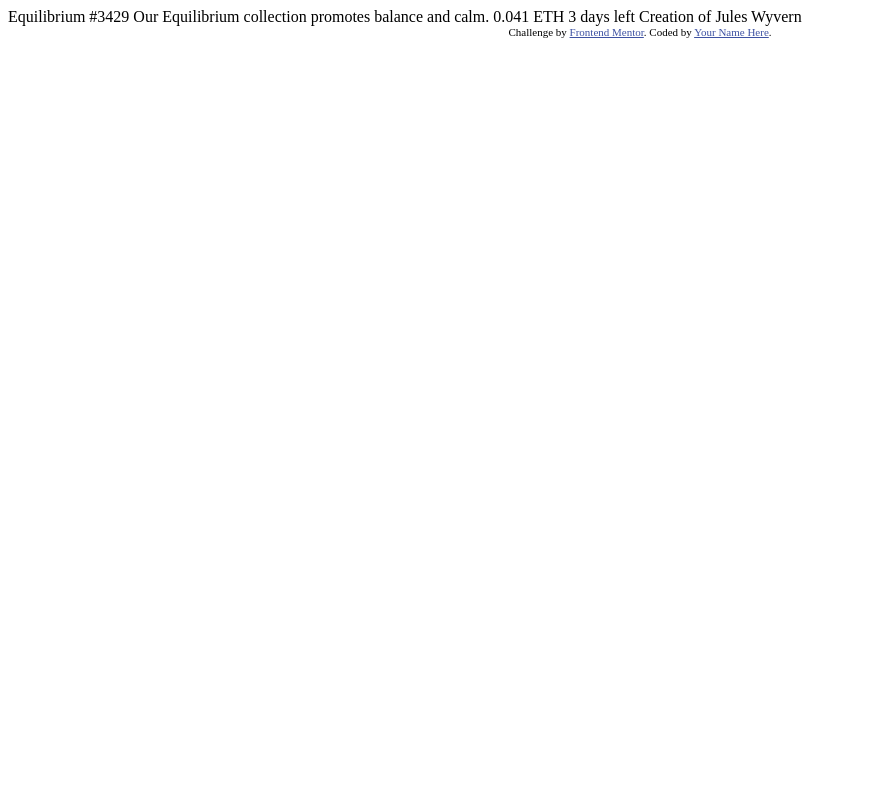
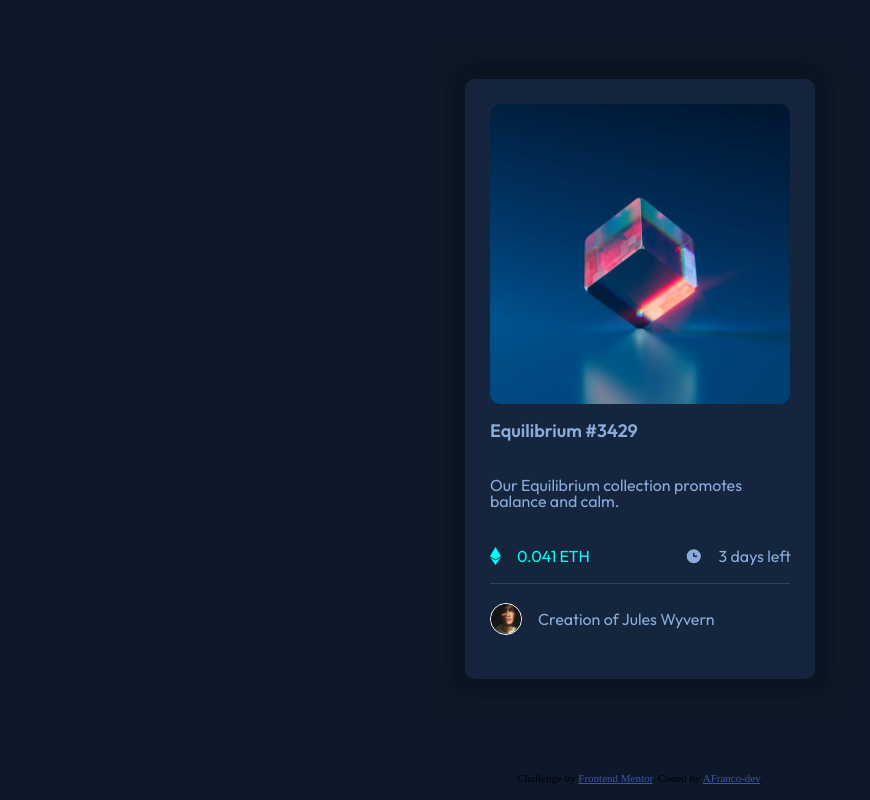
Before and after one commit to AFranco-dev/NFT_card_challenge, a plain HTML site: page index.html in a window 1280 px wide. Shown: the whole page, without its empty margins (0-870 px from the left). Drawn offline with Linux system fonts and the light colour scheme.

Commit message:
Subida final de verdad

```diff
--- /dev/null
+++ b/NFTcss.css
@@ -0,0 +1,301 @@
+/* http://meyerweb.com/eric/tools/css/reset/
+   v2.0 | 20110126
+   License: none (public domain)
+*/
+
+html,
+body,
+div,
+span,
+applet,
+object,
+iframe,
+h1,
+h2,
+h3,
+h4,
+h5,
+h6,
+p,
+blockquote,
+pre,
+a,
+abbr,
+acronym,
+address,
+big,
+cite,
+code,
+del,
+dfn,
+em,
+img,
+ins,
+kbd,
+q,
+s,
+samp,
+small,
+strike,
+strong,
+sub,
+sup,
+tt,
+var,
+b,
+u,
+i,
+center,
+dl,
+dt,
+dd,
+ol,
+ul,
+li,
+fieldset,
+form,
+label,
+legend,
+table,
+caption,
+tbody,
+tfoot,
+thead,
+tr,
+th,
+td,
+article,
+aside,
+canvas,
+details,
+embed,
+figure,
+figcaption,
+footer,
+header,
+hgroup,
+menu,
+nav,
+output,
+ruby,
+section,
+summary,
+time,
+mark,
+audio,
+video {
+    margin: 0;
+    padding: 0;
+    border: 0;
+    font-size: 100%;
+    font: inherit;
+    vertical-align: baseline;
+}
+
+/* HTML5 display-role reset for older browsers */
+article,
+aside,
+details,
+figcaption,
+figure,
+footer,
+header,
+hgroup,
+menu,
+nav,
+section {
+    display: block;
+}
+
+body {
+    line-height: 1;
+}
+
+ol,
+ul {
+    list-style: none;
+}
+
+blockquote,
+q {
+    quotes: none;
+}
+
+blockquote:before,
+blockquote:after,
+q:before,
+q:after {
+    content: '';
+    content: none;
+}
+
+table {
+    border-collapse: collapse;
+    border-spacing: 0;
+}
+
+*,
+*::after,
+*::before {
+    box-sizing: border-box;
+}
+
+body{
+    height: 100vh;
+    display: flex;
+    flex-direction: column;
+    justify-content: center;
+    align-items: center;
+    background-color: hsl(217, 54%, 11%);
+}
+
+main{
+    display: flex;
+    flex-direction: column;
+    justify-content: center;
+    flex-grow: 1;
+    font-family: 'Outfit', sans-serif;
+    font-weight: 400;
+    color: hsl(215, 51%, 70%);
+}
+
+h1{
+    font-size: large;
+    font-weight: 600;
+}
+
+footer{
+    flex-grow: 0;
+    padding: 1em;
+}
+/* this is the panel main layout */
+.panel{
+    max-width: 350px;
+    min-height: 600px;
+    max-height: 600px;
+    display: flex;
+    flex-direction: column;
+    justify-content: space-between;
+    align-items: center;
+    padding: 25px;
+    border-radius: 10px;
+    background-color: hsl(216, 50%, 16%);
+    box-shadow: 0px 0px 5px 15px hsla(216, 50%, 9%, 1), 0px 0px 5px 45px hsla(216, 50%, 10%, 1);
+}
+/* abc
+abc
+here start the img and hover effect
+abc
+abc */
+.imgWrap{
+    position: relative;
+    height: 300px;
+    width: 300px;
+    max-width: 300px;
+    max-height: 300px;
+    flex-grow: 0;
+}
+
+.stand{
+    width: 300px;
+    height: 300px;
+    border-radius: 10px;
+}
+
+.hover_container{
+    position: absolute;
+    top: 0;
+    left: 0;
+    width: 100%;
+    height: 100%;
+    display: flex;
+    flex-direction: column;
+    justify-content: center;
+    align-items: center;
+    opacity: 0.0;
+    background-color: rgba(0, 255, 246, 0.3);
+    border-radius: 10px;
+}
+
+.hover_container:hover{
+    transition:0.3s ease-in;
+    opacity: 1.0;
+}
+/* abc
+abc
+here overs the img and hover effect
+abc
+abc */
+
+/* abc
+abc
+here start the description
+abc
+abc */
+
+/* here starts the main description layout */
+.description {
+    flex-grow: 1;
+    display: flex;
+    flex-direction: column;
+    justify-content: center;
+    align-content: center;
+}
+
+.description > div{
+    padding: auto;
+    flex-grow: 1;
+    display: flex;
+    flex-direction: column;
+    align-content: center;
+    justify-content: center;
+}
+
+.description > div:nth-child(3) {
+    border-bottom: 1px solid hsl(215, 32%, 27%);
+}
+/* here finish the main description layout */
+
+
+/* here start the details main layout */
+.blockODetails{
+    display: flex;
+    justify-content: space-between;
+}
+.blockODetails>div{
+    display: flex;
+}
+.blockODetails > div > span{
+    align-self: center;
+    margin-left: 1em;
+    white-space: nowrap;
+}
+/* here finish the details main layout */
+
+/* here start the creator main layout */
+.creator {
+    display: flex;
+    align-content: center;
+}
+.creator>img {
+    width: 2em;
+    height: 2em;
+    border: 1px solid white;
+    border-radius: 50%;
+}
+.creator>span {
+    align-self: center;
+    margin-left: 1em;
+}
+/* here finish the creator main layout */
+
+/* Here starts the .description hover effects */
+.text_hover:hover{
+    transition: 0.3s ease-in;
+    color: hsl(178, 100%, 50%);
+}
+
+/* Here starts text design */
+.cost{
+    color: hsl(178, 100%, 50%);
+}
--- a/index.html
+++ b/index.html
@@ -13,21 +13,70 @@
     .attribution { font-size: 11px; text-align: center; }
     .attribution a { color: hsl(228, 45%, 44%); }
   </style>
+  <link rel="preconnect" href="https://fonts.googleapis.com">
+  <link rel="preconnect" href="https://fonts.gstatic.com" crossorigin>
+  <link href="https://fonts.googleapis.com/css2?family=Outfit:wght@300;400;600&display=swap" rel="stylesheet">
+  <link rel="stylesheet" href="NFTcss.css">
 </head>
 <body>
+  <main>
+    <div class="panel">
+      <div class="imgWrap">
+        <img src="images/image-equilibrium.jpg" class="stand" alt="">
+        <div class="hover_container">
+          <img src="images/icon-view.svg" class="hover" alt="">
+        </div>
+      </div>
+      <div class="description">
+        <div>
+          <h1 class="titulo text_hover">
+            Equilibrium #3429
+          </h1>
+        </div>
 
-  Equilibrium #3429
+        <div>
+          <p class="NFT_description">
+            Our Equilibrium collection promotes balance and calm.
+          </p>
+        </div>
 
-  Our Equilibrium collection promotes balance and calm.
+        <div>
+          <div class="blockODetails">
+            <div>
+              <img src="images/icon-ethereum.svg" alt="">
+              <span class="cost">
+                0.041 ETH
+              </span>
+            </div>
+            <div>
+              <img src="images/icon-clock.svg" alt="">
+              <span class="timeLeft">
+                3 days left
+              </span>
+            </div>
+          </div>
+        </div>
 
-  0.041 ETH
-  3 days left
+        <div>
+          <div  class="creator">
+            <img src="images/image-avatar.png" alt="">
+            <span>
+              Creation of <span class="text_hover">Jules Wyvern</span>
+            </span>
+          </div>
 
-  Creation of Jules Wyvern
+        </div>
 
-  <div class="attribution">
-    Challenge by <a href="https://www.frontendmentor.io?ref=challenge" target="_blank">Frontend Mentor</a>.
-    Coded by <a href="#">Your Name Here</a>.
-  </div>
+      </div>
+    </div>
+  </main>
+
+  <footer>
+    <div class="attribution">
+      Challenge by <a href="https://www.frontendmentor.io?ref=challenge" target="_blank">Frontend Mentor</a>.
+      Coded by <a href="https://github.com/AFranco-dev">AFranco-dev</a>.
+    </div>
+  </footer>
+
 </body>
 </html>
```
